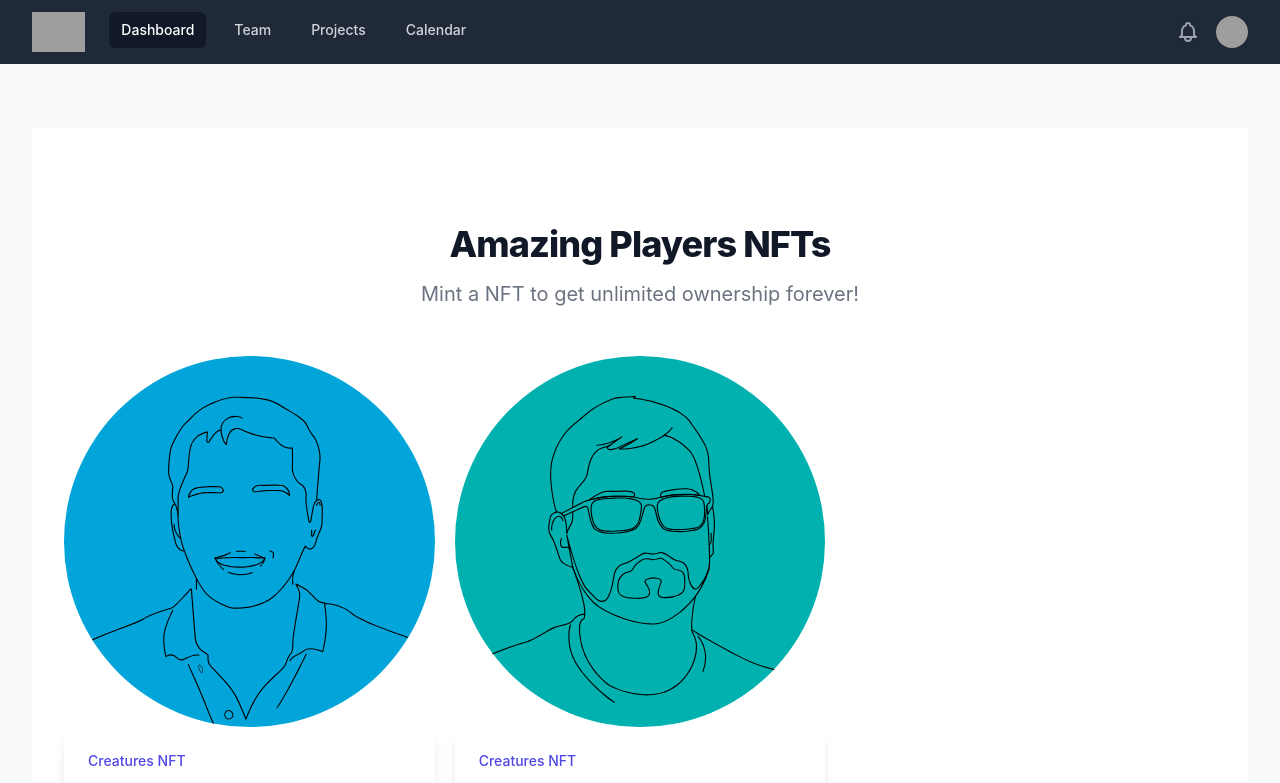
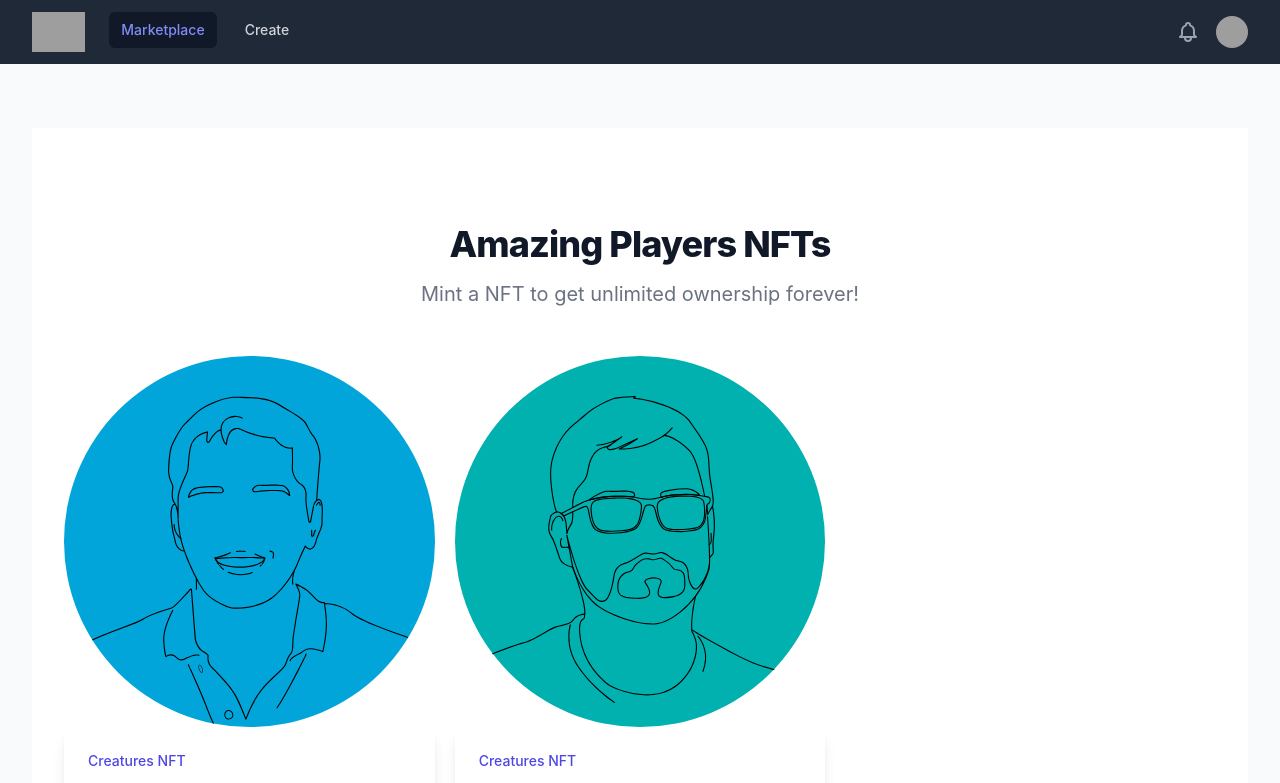
Before and after one commit to Sarmunbustillo/nft-market, a Next.js app: page / in a window 1280 px wide. Shown: the top 783 px of the page. Built offline with nearby package versions, Linux system fonts and the light colour scheme; grey boxes are pictures that could not be loaded.

Commit message:
Active link

```diff
--- a/components/index.ts
+++ b/components/index.ts
@@ -2,3 +2,4 @@ export { default as Navbar } from './navbar';
 export { default as BaseLayout } from './layout/BaseLayout';
 export { default as NftList } from './nft/list';
 export { default as NftItem } from './nft/item';
+export { default as AtiveLink } from './link';
--- /dev/null
+++ b/components/link/index.tsx
@@ -0,0 +1,27 @@
+import Link from 'next/link';
+import React, { FunctionComponent, ReactElement } from 'react';
+import { useRouter } from 'next/router';
+
+type LinkProps = {
+    href: string;
+    children: ReactElement;
+    activeClass: string;
+};
+
+const ActiveLink: FunctionComponent<LinkProps> = ({ children, ...props }) => {
+    const { pathname } = useRouter();
+    let className = children!.props.className || '';
+    let _defaultClass = `${className} text-gray-100`;
+
+    if (pathname === props.href) {
+        className = `${className} text-indigo-400 ${props.activeClass}`;
+    } else {
+        className = _defaultClass;
+    }
+
+    return (
+        <Link {...props}>{React.cloneElement(children, { className })}</Link>
+    );
+};
+
+export default ActiveLink;
--- a/components/navbar/index.tsx
+++ b/components/navbar/index.tsx
@@ -3,12 +3,12 @@
 import { Fragment } from 'react';
 import { Disclosure, Menu, Transition } from '@headlessui/react';
 import { BellIcon, MenuIcon, XIcon } from '@heroicons/react/outline';
+import Link from 'next/link';
+import ActiveLink from '../link';
 
 const navigation = [
-    { name: 'Dashboard', href: '#', current: true },
-    { name: 'Team', href: '#', current: false },
-    { name: 'Projects', href: '#', current: false },
-    { name: 'Calendar', href: '#', current: false },
+    { name: 'Marketplace', href: '/', current: true },
+    { name: 'Create', href: '/nft/create', current: true },
 ];
 
 function classNames(...classes: string[]) {
@@ -52,15 +52,13 @@ export default function Navbar() {
                                 <div className="hidden sm:block sm:ml-6">
                                     <div className="flex space-x-4">
                                         {navigation.map((item) => (
+                                            <ActiveLink
+                                                href={item.href}
+                                                key={item.name}
+                                                activeClass="bg-gray-900 text-white'"
+                                            >
                                                 <a
-                                                key={item.name}
-                                                href={item.href}
-                                                className={classNames(
-                                                    item.current
-                                                        ? 'bg-gray-900 text-white'
-                                                        : 'text-gray-300 hover:bg-gray-700 hover:text-white',
-                                                    'px-3 py-2 rounded-md text-sm font-medium'
-                                                )}
+                                                    className="text-gray-300 hover:bg-gray-700 hover:text-white px-3 py-2 rounded-md text-sm font-medium"
                                                     aria-current={
                                                         item.current
                                                             ? 'page'
@@ -69,6 +67,7 @@ export default function Navbar() {
                                                 >
                                                     {item.name}
                                                 </a>
+                                            </ActiveLink>
                                         ))}
                                     </div>
                                 </div>
@@ -88,7 +87,7 @@ export default function Navbar() {
                                 </button>
 
                                 {/* Profile dropdown */}
-                                <Menu as="div" className="ml-3 relative">
+                                <Menu as="div" className="ml-3 relative z-10">
                                     <div>
                                         <Menu.Button className="bg-gray-800 flex text-sm rounded-full focus:outline-none focus:ring-2 focus:ring-offset-2 focus:ring-offset-gray-800 focus:ring-white">
                                             <span className="sr-only">
@@ -113,8 +112,8 @@ export default function Navbar() {
                                         <Menu.Items className="origin-top-right absolute right-0 mt-2 w-48 rounded-md shadow-lg py-1 bg-white ring-1 ring-black ring-opacity-5 focus:outline-none">
                                             <Menu.Item>
                                                 {({ active }) => (
+                                                    <Link href="/profile">
                                                         <a
-                                                        href="#"
                                                             className={classNames(
                                                                 active
                                                                     ? 'bg-gray-100'
@@ -124,36 +123,7 @@ export default function Navbar() {
                                                         >
                                                             Your Profile
                                                         </a>
-                                                )}
-                                            </Menu.Item>
-                                            <Menu.Item>
-                                                {({ active }) => (
-                                                    <a
-                                                        href="#"
-                                                        className={classNames(
-                                                            active
-                                                                ? 'bg-gray-100'
-                                                                : '',
-                                                            'block px-4 py-2 text-sm text-gray-700'
-                                                        )}
-                                                    >
-                                                        Settings
-                                                    </a>
-                                                )}
-                                            </Menu.Item>
-                                            <Menu.Item>
-                                                {({ active }) => (
-                                                    <a
-                                                        href="#"
-                                                        className={classNames(
-                                                            active
-                                                                ? 'bg-gray-100'
-                                                                : '',
-                                                            'block px-4 py-2 text-sm text-gray-700'
-                                                        )}
-                                                    >
-                                                        Sign out
-                                                    </a>
+                                                    </Link>
                                                 )}
                                             </Menu.Item>
                                         </Menu.Items>
--- a/components/nft/item/index.tsx
+++ b/components/nft/item/index.tsx
@@ -14,7 +14,7 @@ const NftItem: FunctionComponent<NftItemProps> = ({ item }) => {
                     alt="New NFT"
                 />
             </div>
-            <div className="flex-1 bg-white p-6 flex flex-col justify-between rounded-lg  shadow-lg  z-10">
+            <div className="flex-1 bg-white p-6 flex flex-col justify-between rounded-lg  shadow-lg  ">
                 <div className="flex-1">
                     <p className="text-sm font-medium text-indigo-600">
                         Creatures NFT
--- a/package.json
+++ b/package.json
@@ -11,6 +11,7 @@
     "dependencies": {
         "@headlessui/react": "^1.6.4",
         "@heroicons/react": "^1.0.6",
+        "@tailwindcss/forms": "^0.5.2",
         "next": "12.1.6",
         "react": "^18.1.0",
         "react-dom": "18.1.0"
--- /dev/null
+++ b/pages/nft/create.tsx
@@ -0,0 +1,7 @@
+import { NextPage } from 'next';
+import { BaseLayout } from '../../components';
+
+const NftCreate: NextPage = () => {
+    return <BaseLayout>Nft create</BaseLayout>;
+};
+export default NftCreate;
--- /dev/null
+++ b/pages/profile.tsx
@@ -0,0 +1,7 @@
+import { NextPage } from 'next';
+import { BaseLayout } from '../components';
+
+const Profile: NextPage = () => {
+    return <BaseLayout>Profile</BaseLayout>;
+};
+export default Profile;
```
Also changed, not shown: 1 other file (tests, documents, lock files or other folders). Lines whose indentation alone changed are shown as unchanged.
